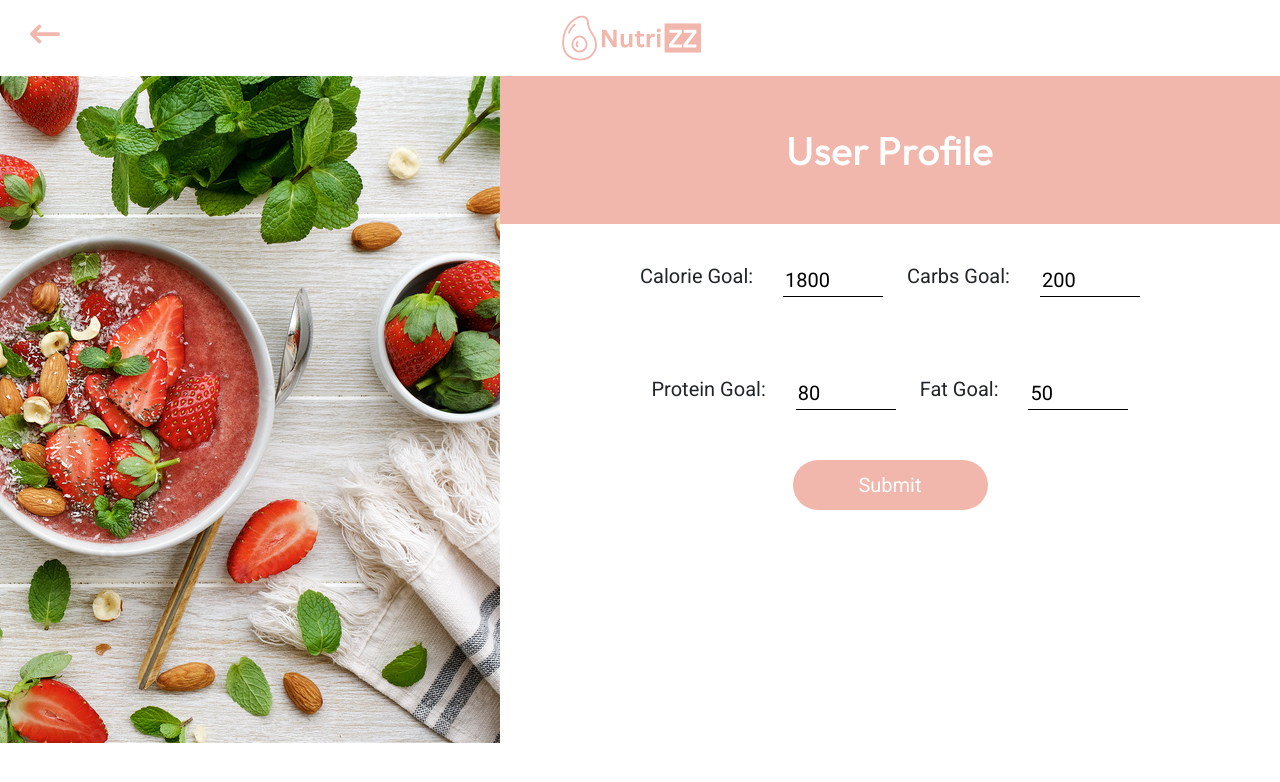
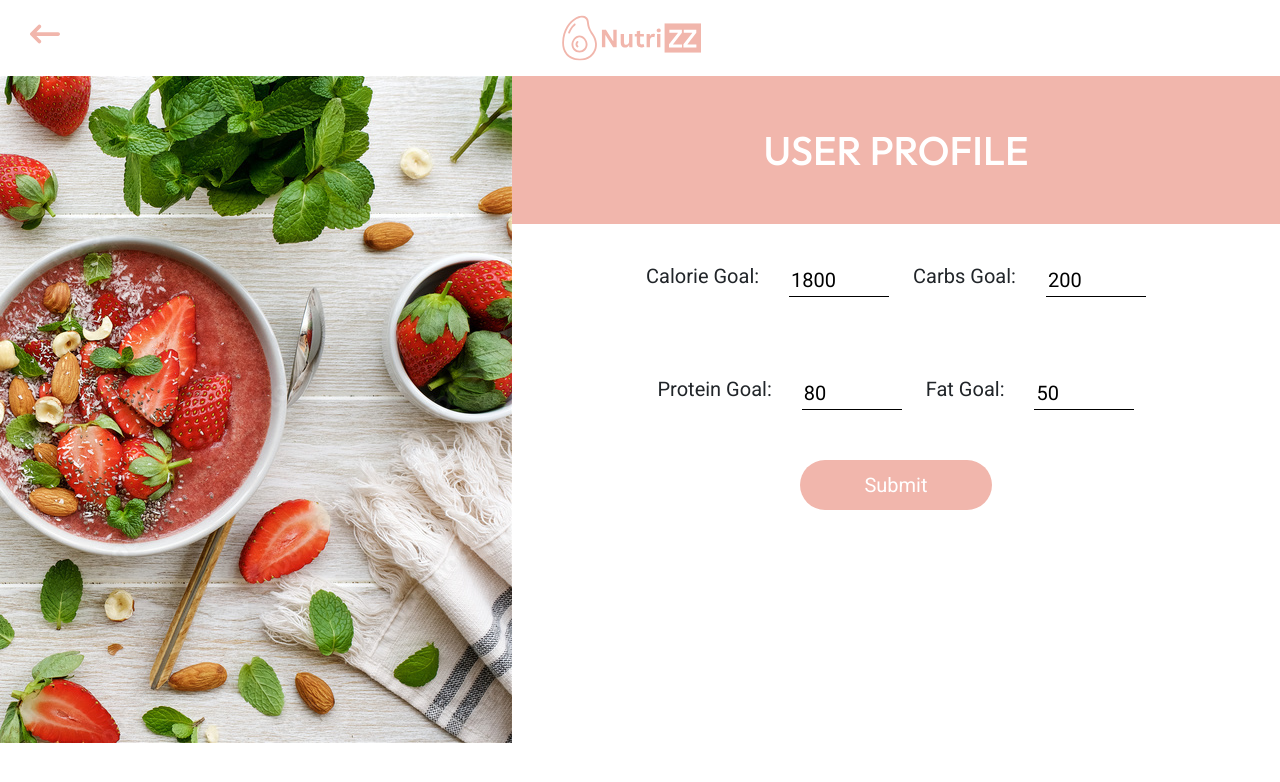
Before and after one commit to capybaraVeryCool/Nutri-ZZ, a React (Create React App) app: page /configure in a window 1280 px wide. Shown: the top 782 px of the page. Built offline with nearby package versions, Linux system fonts and the light colour scheme; no server answers.

Commit message:
edit config layout

```diff
--- a/src/App.css
+++ b/src/App.css
@@ -44,6 +44,7 @@
 
 .custom-header {
   font-family: 'Outfit', sans-serif;
+  text-transform: uppercase;
   /* font-size: 24px;
   font-weight: bold; */
 }
--- a/src/components/DateChanger.js
+++ b/src/components/DateChanger.js
@@ -7,7 +7,7 @@ const DateChanger = (props) => {
 
   const changeDate = (event) => {
     const newDate = new Date(event.currentTarget.value);
-    newDate.setDate(newDate.getDate() + 1);
+    // newDate.setDate(newDate.getDate() + 1);
     props.dispatchDate({type: 'update', payload: newDate});
   }
 
--- a/src/pages/Configure.js
+++ b/src/pages/Configure.js
@@ -5,7 +5,7 @@ import '../stylesheets/Configure.css';
 import firebase from '../firebase';
 import { Container, Row, Col } from 'react-bootstrap';
 import { FontAwesomeIcon } from '@fortawesome/react-fontawesome';
-import { faArrowLeftLong, faArrowRight, faArrowLeft } from '@fortawesome/free-solid-svg-icons';
+import { faArrowLeftLong} from '@fortawesome/free-solid-svg-icons';
 
 const Configure = (props) => {
 
@@ -47,7 +47,7 @@ const Configure = (props) => {
   return (
     <div className="whole-page">
       <div class="image-container">
-        <img src="AdobeStock_244073028_Preview.jpeg" alt="config_illustration"/>
+        <img className="strawberry" src="AdobeStock_244073028_Preview.jpeg" alt="config_illustration"/>
       </div>
       <div className="page-configure">
         <div className="page-configure-top">
@@ -64,7 +64,7 @@ const Configure = (props) => {
             </Col>
             <Col>
               <div className="page-configure-inputDiv">
-                <h2>Carbs Goal: </h2>
+                <h2>Carbs Goal:</h2>
                 <input type="number" min="0" id="page-configure-carbs" />
               </div>
             </Col>
@@ -72,13 +72,13 @@ const Configure = (props) => {
           <Row>
             <Col>
               <div className="page-configure-inputDiv">
-                <h2>Protein Goal: </h2>
+                <h2>Protein Goal:</h2>
                 <input type="number" min="0" id="page-configure-protein" />
               </div>
             </Col>
             <Col>
               <div className="page-configure-inputDiv">
-                <h2>Fat Goal: </h2>
+                <h2>Fat Goal:</h2>
                 <input type="number" min="0" id="page-configure-fat" />
               </div>
             </Col>
@@ -88,14 +88,13 @@ const Configure = (props) => {
         <div className="page-configure-submit">
           <PrimaryButton width="25%" onClick={submit}>Submit</PrimaryButton>
         </div>
+      </div>
 
-
-        <BackArrowDiv>
-          <Link to="/">
-            <FontAwesomeIcon icon={faArrowLeftLong} style={{color: "#f1b6ac",fontSize: "30px"}} />
-          </Link>
-        </BackArrowDiv>
-      </div>
+      <BackArrowDiv>
+        <Link to="/">
+          <FontAwesomeIcon icon={faArrowLeftLong} style={{color: "#f1b6ac",fontSize: "30px"}} />
+        </Link>
+      </BackArrowDiv>
     </div>
   );
 }
--- a/src/pages/Search.js
+++ b/src/pages/Search.js
@@ -4,10 +4,11 @@ import {Link, useRouteMatch} from "react-router-dom";
 import {capitalize} from "../functions/helperFunctions";
 import FoodBar from '../components/FoodBar'
 import { FontAwesomeIcon } from '@fortawesome/react-fontawesome';
-import { faArrowLeftLong, faArrowRight, faArrowLeft } from '@fortawesome/free-solid-svg-icons';
+import { faArrowLeftLong, faSearch } from '@fortawesome/free-solid-svg-icons';
 import { BackArrowDiv } from '../stylesheets/styledComponents';
 
 const Search = (props) => {
+  // const searchIcon = <FontAwesomeIcon icon={faSearch} style={{color: "black"}}/>
   let meal = useRouteMatch('/meal/:id/search').url.split('/');
   meal=meal[meal.length-2];
   const [search, setSearch] = useState('');
--- a/src/pages/SignIn.js
+++ b/src/pages/SignIn.js
@@ -44,7 +44,7 @@ const SignIn = (props) => {
       <div class="page-signin">
         <div className="card signin" style={{backgroundColor:"#ffddd6", border: "#ffddd6"}}>
           <Card.Body className="signin d-flex justify-content-center" style={{padding:0}}>
-            <h1 className="text-center">SIGN UP</h1>
+            <h1 className="text-center custom-header">Sign Up</h1>
             <Form>
               <Form.Group>
                 <Form.Label className="form-lab">Username</Form.Label>
@@ -76,7 +76,7 @@ const SignIn = (props) => {
       <div class="page-signin">
         <div className="card signin" style={{backgroundColor:"#ffddd6", border: "none"}}>
           <Card.Body className="signin d-flex justify-content-center" style={{padding:0}}>
-            <h1 className="text-center">LOG IN</h1>
+            <h1 className="text-center custom-header">Log In</h1>
             <Form>
               <Form.Group>
                 <Form.Label className="form-lab">Email</Form.Label>
--- a/src/stylesheets/Configure.css
+++ b/src/stylesheets/Configure.css
@@ -1,16 +1,25 @@
 .whole-page {
-  display: flex;
-  overflow-x: hidden;
+  display: grid;
+  grid-template-columns: 2fr 3fr;
+  grid-template-rows: auto;
+  height: 100vh;
 }
 
 .image-container {
-  flex: 0 0 33.33%;
-  margin-left: -500px;
-  /* padding: 10px; */
+  overflow: hidden;
+  display: flex;
+  justify-content: flex-end;
+  align-items: flex-start;
 }
 
+/* .strawberry {
+  width: 100%;
+  height: 100%;
+  object-fit: cover;
+} */
+
 .page-configure {
-  flex: 1;
+  flex: 3;
   height: 100%;
   /* padding: 10px;  */
 }
@@ -44,6 +53,7 @@
 .page-configure-inputDiv h2{
  font-size: 20px;
  white-space: nowrap;
+ margin: 0;
 }
 
 .page-configure-inputDiv input{
--- a/src/stylesheets/SignIn.css
+++ b/src/stylesheets/SignIn.css
@@ -2,7 +2,7 @@
 .page-signin{
   background-color: var(--primary);
   margin: 0;
-  min-height: 89vh;
+  min-height: 87vh;
   color: var(--primary-letter);
   display: flex;
   flex-direction: column;
--- a/src/stylesheets/styledComponents.js
+++ b/src/stylesheets/styledComponents.js
@@ -84,6 +84,7 @@ const PrimaryButton = styled.div`
   text-align: center;
   &: hover{
     background-color: var(--primary-dark);
+    cursor: pointer;
   }
 `;
 
@@ -100,6 +101,7 @@ const SecButton = styled.div`
   text-align: center;
   &: hover{
     background-color: var(--primary-dark);
+    cursor: pointer;
   }
 `;
 
```
